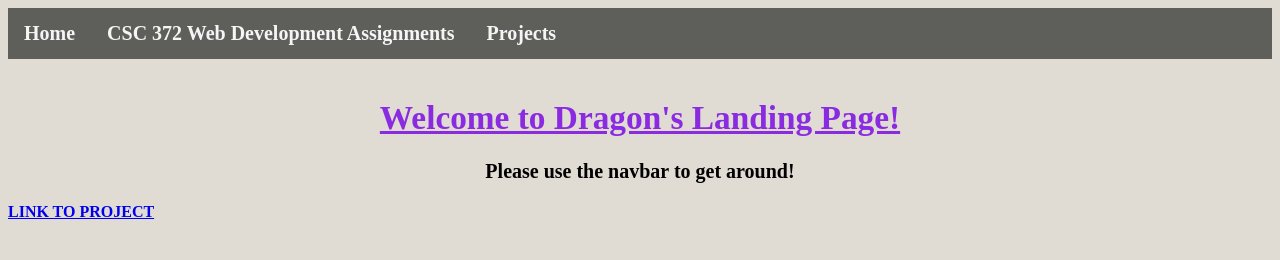
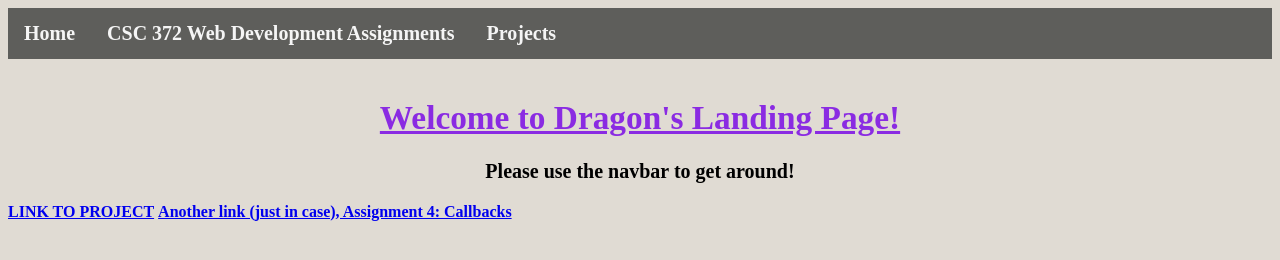
Before and after one commit to DragonPhia/DragonPhia.github.io, a plain HTML site: page index.html in a window 1280 px wide. Drawn offline with Linux system fonts and the light colour scheme.

Commit message:
added link to hw4

```diff
--- a/index.html
+++ b/index.html
@@ -31,7 +31,7 @@
     <p>Please use the navbar to get around!</p>
 
     <a href="project/index.html">LINK TO PROJECT</a>
-
+    <a href="csc372-hw/hw4/index.html">Another link (just in case), Assignment 4: Callbacks</a>
 </body>
 
 </html>
```
Also changed, not shown: csc372-hw/index.html (+1 -0 lines).
